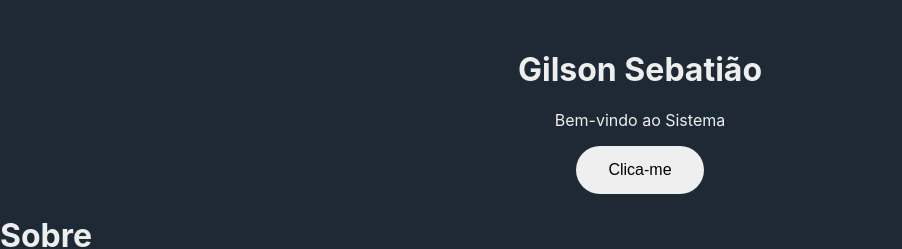
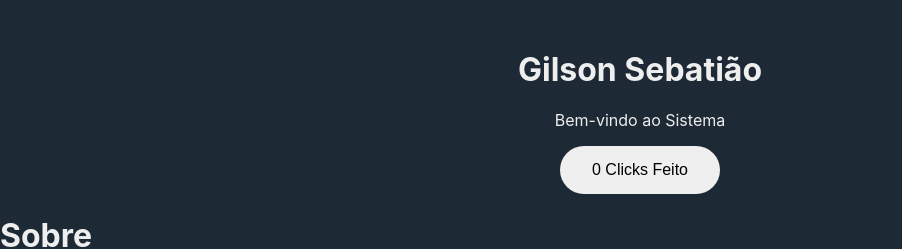
Before and after one commit to Gilpac/Minha_Primeira_Aplica-o_React, a React (Create React App) app: page / in a window 1280 px wide. Shown: the top 249 px of the page, without its empty margins (0-902 px from the left). Built offline with nearby package versions, Linux system fonts and the light colour scheme.

Commit message:
Adicionei um evento na componente do botão. Adicionei um count. Será contado quantas vezes esse mesmo botão foi clicado.

```diff
--- a/src/App.js
+++ b/src/App.js
@@ -17,8 +17,12 @@ function LoginErro() {
 
 
 function MyButton() {
+  const [count, setCount] = useState(0);
+  function handleClick() {
+    setCount(count + 1);
+  }
   return (
-    <button className='botao'>Clica-me</button>
+    <button className='botao' onClick={handleClick}>{count} Clicks Feito</button>
   );
 }
 
```
